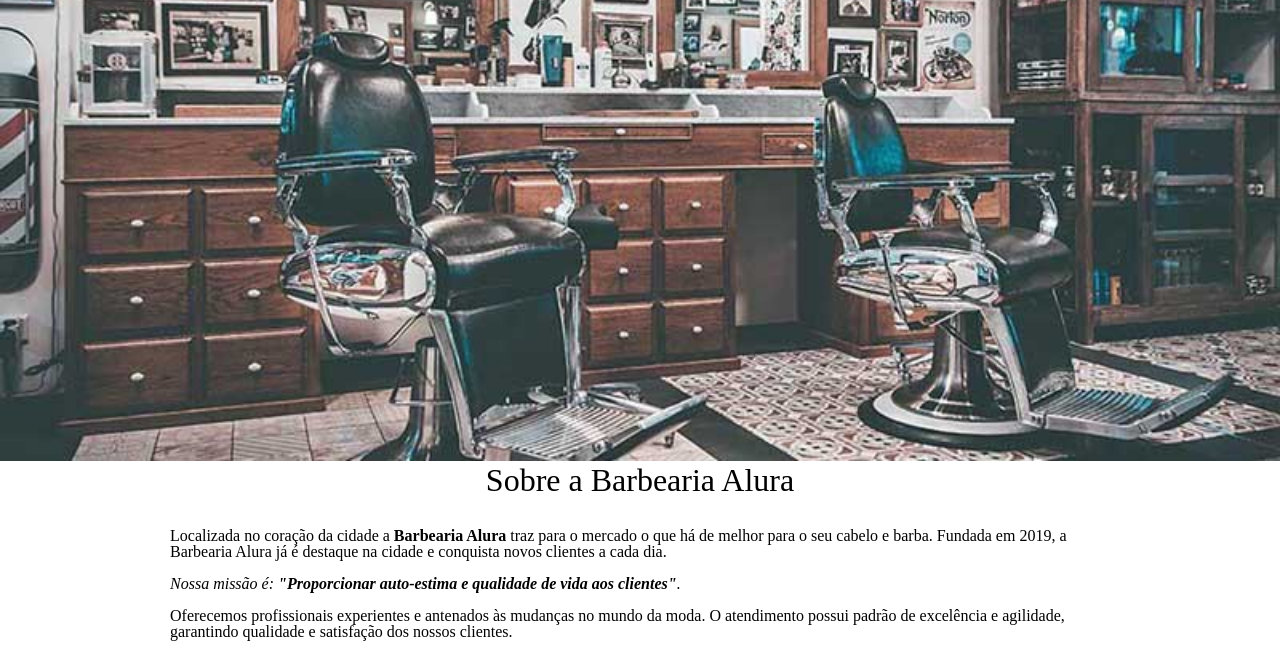
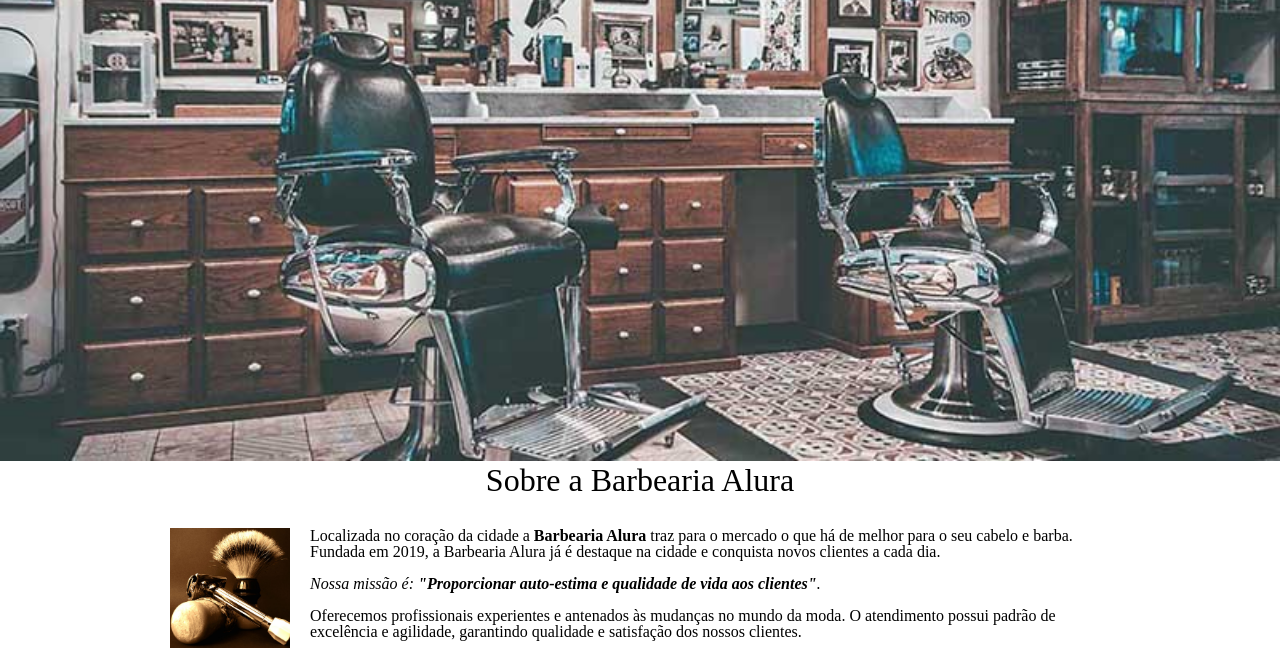
Before and after one commit to LEONARDO-LEANDRO/produtos.html, a plain HTML site: page index.html in a window 1280 px wide. Shown: the part 272-925 px from the top of the page. Drawn offline with Linux system fonts and the light colour scheme.

Commit message:
Add files via upload

```diff
--- a/index.html
+++ b/index.html
@@ -28,6 +28,8 @@
 		<main>
 		<section class="principal">
 			<h2 class="titulo-principal">Sobre a Barbearia Alura</h2>
+
+			<img class="utensilios" src="utensilios.jpg" alt="Utensilios de um barberio.">
 
 			<p>Localizada no coração da cidade a <strong>Barbearia Alura</strong> traz para o mercado o que há de melhor para o seu cabelo e barba. Fundada em 2019, a Barbearia Alura já é destaque na cidade e conquista novos clientes a cada dia.</p>
 
--- a/style.css
+++ b/style.css
@@ -158,6 +158,7 @@ td, th {
 	text-align: center;
 	font-size: 2em;
 	margin: 0 0 1em;
+	clear: left;
 }
 
 .principal p {
@@ -172,6 +173,13 @@ td, th {
 	font-style: italic;
 }
 
+
+.utensilios {
+	width: 120px;
+	float: left;
+	margin: 0 20px 20px 0;
+}
+
 .imagembeneficios {
 	width: 60%;
 }
```
Also changed, not shown: utensilios.jpg (added).
